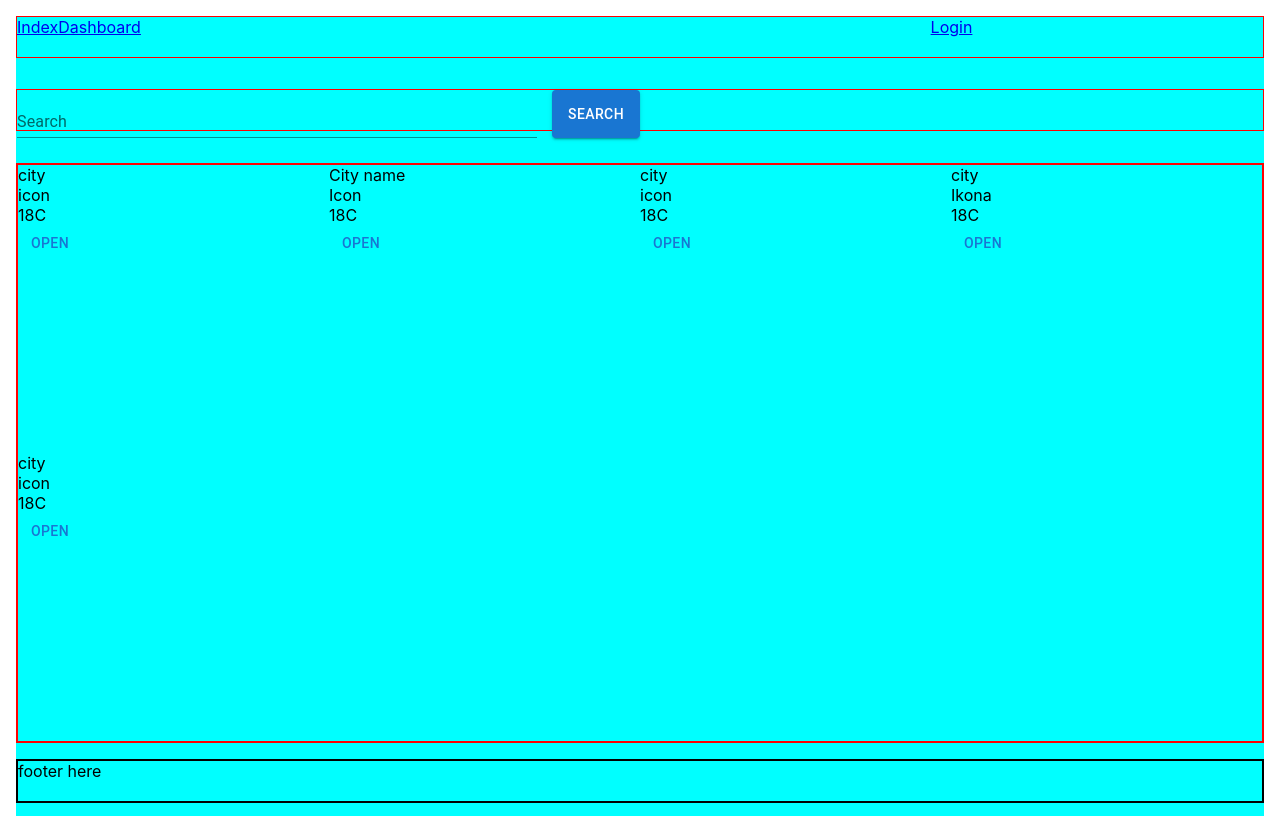
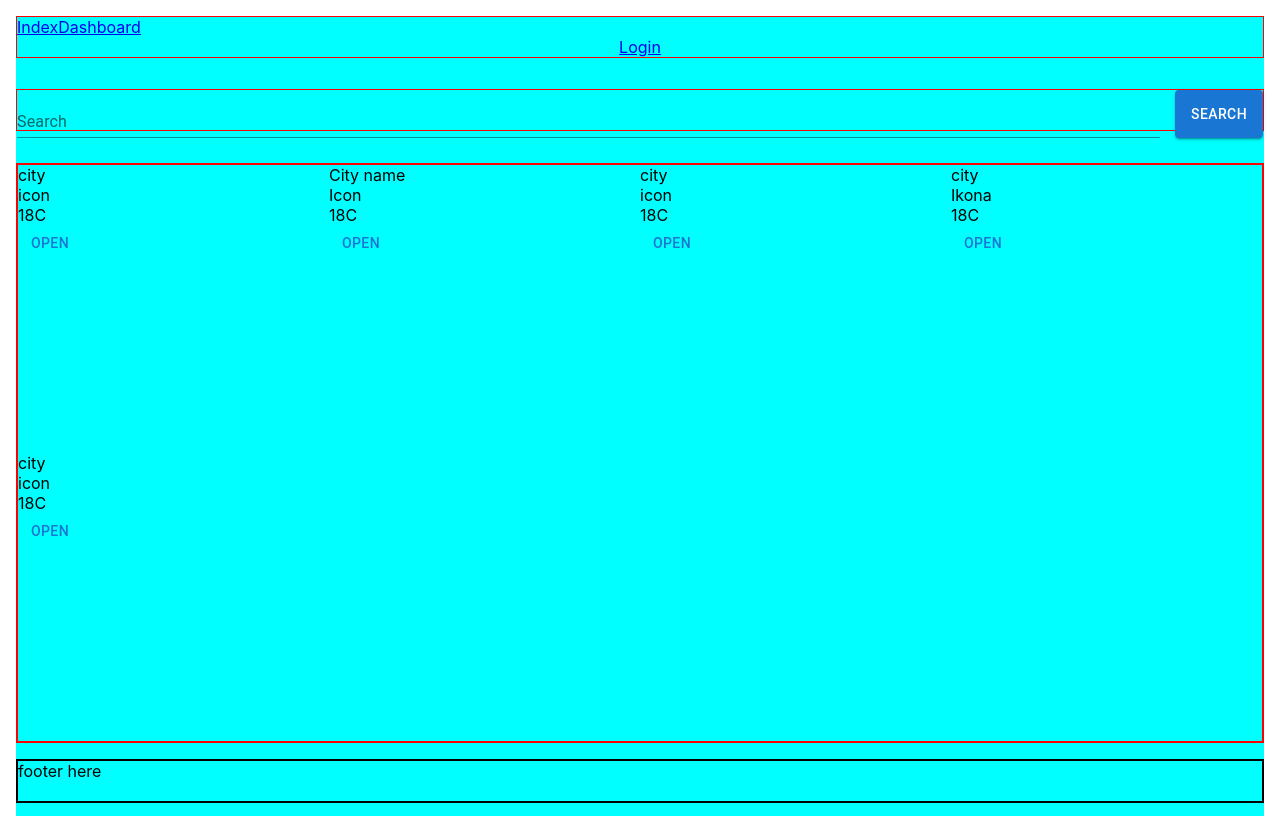
Before and after one commit to GoranAviani/react_apollo_client_3_cache, a React (Create React App) app: page / in a window 1280 px wide. Built offline with nearby package versions, Linux system fonts and the light colour scheme.

Commit message:
first steps

```diff
--- a/src/components/SearchSection/SearchSection.css
+++ b/src/components/SearchSection/SearchSection.css
@@ -1,7 +1,7 @@
-.navigation {
+.searchSection {
     display: grid;
     grid-template-columns: 1fr 1fr;
     justify-content: space-between;
-    height: 5vh;
+    height: 8vh;
     border: 2px solid green;
 }
```
